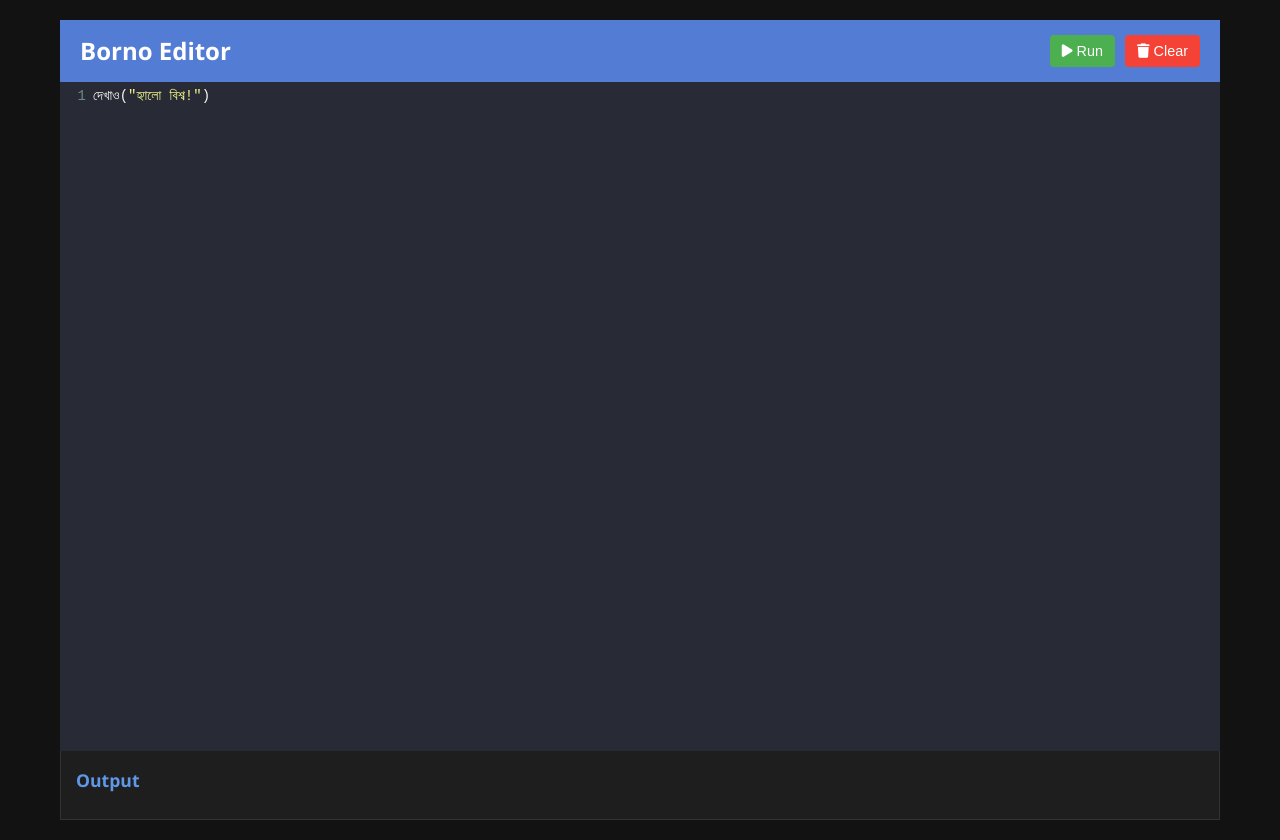
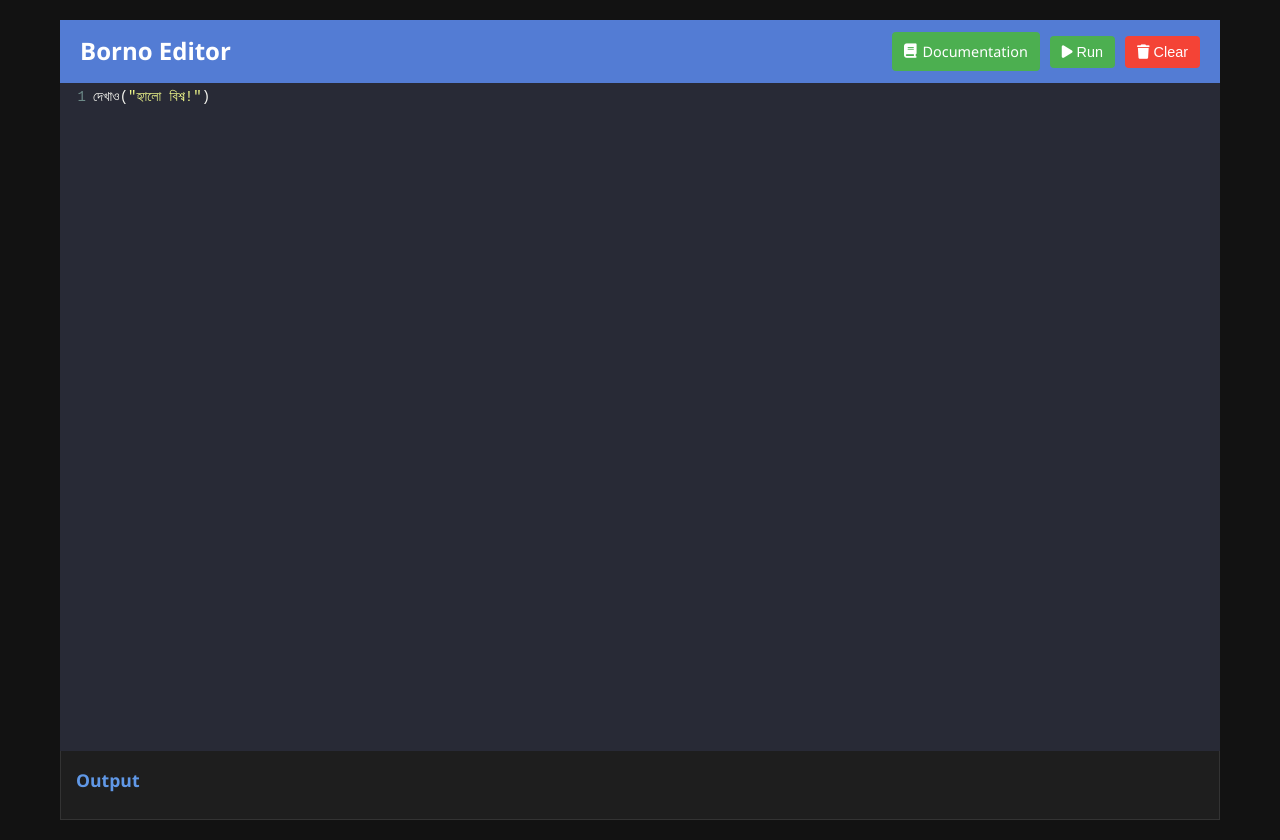
Before and after one commit to idcnys/borno, a plain HTML site: page index.html in a window 1280 px wide. Drawn offline with nearby package versions, Linux system fonts and the light colour scheme.

Commit message:
fix: add documentation link button on homepage

```diff
--- a/index.html
+++ b/index.html
@@ -1,24 +1,33 @@
 <!DOCTYPE html>
 <html lang="en">
+
 <head>
     <meta charset="UTF-8">
     <meta name="viewport" content="width=device-width, initial-scale=1.0">
     <title>Borno Language Editor</title>
-<link rel="stylesheet" href="https://cdnjs.cloudflare.com/ajax/libs/font-awesome/6.7.2/css/fontawesome.min.css" integrity="sha512-v8QQ0YQ3H4K6Ic3PJkym91KoeNT5S3PnDKvqnwqFD1oiqIl653crGZplPdU5KKtHjO0QKcQ2aUlQZYjHczkmGw==" crossorigin="anonymous" referrerpolicy="no-referrer" />
-    <link rel="stylesheet" href="https://cdnjs.cloudflare.com/ajax/libs/font-awesome/6.7.2/css/all.min.css" integrity="sha512-Evv84Mr4kqVGRNSgIGL/F/aIDqQb7xQ2vcrdIwxfjThSH8CSR7PBEakCr51Ck+w+/U6swU2Im1vVX0SVk9ABhg==" crossorigin="anonymous" referrerpolicy="no-referrer" />
+    <link rel="stylesheet" href="https://cdnjs.cloudflare.com/ajax/libs/font-awesome/6.7.2/css/fontawesome.min.css"
+        integrity="sha512-v8QQ0YQ3H4K6Ic3PJkym91KoeNT5S3PnDKvqnwqFD1oiqIl653crGZplPdU5KKtHjO0QKcQ2aUlQZYjHczkmGw=="
+        crossorigin="anonymous" referrerpolicy="no-referrer" />
+    <link rel="stylesheet" href="https://cdnjs.cloudflare.com/ajax/libs/font-awesome/6.7.2/css/all.min.css"
+        integrity="sha512-Evv84Mr4kqVGRNSgIGL/F/aIDqQb7xQ2vcrdIwxfjThSH8CSR7PBEakCr51Ck+w+/U6swU2Im1vVX0SVk9ABhg=="
+        crossorigin="anonymous" referrerpolicy="no-referrer" />
     <!-- Load CodeMirror resources from CDN -->
     <link rel="stylesheet" href="https://cdnjs.cloudflare.com/ajax/libs/codemirror/5.65.2/codemirror.min.css">
     <link rel="stylesheet" href="https://cdnjs.cloudflare.com/ajax/libs/codemirror/5.65.2/theme/dracula.min.css">
     <script src="https://cdnjs.cloudflare.com/ajax/libs/codemirror/5.65.2/codemirror.min.js"></script>
     <script src="https://cdnjs.cloudflare.com/ajax/libs/codemirror/5.65.2/addon/mode/simple.min.js"></script>
-<link rel="stylesheet" href="style.css">
+    <link rel="stylesheet" href="style.css">
 </head>
+
 <body>
     <div class="container">
         <div class="editor-container">
             <div class="editor-header">
                 <h1 class="editor-title">Borno Editor</h1>
                 <div class="editor-controls">
+                    <a class="docs-btn" href="./docs/index.html">
+                        <i class="fas fa-book" aria-hidden="true"></i> Documentation
+                    </a>
                     <button class="run-btn" id="run"> <i class="fas fa-play" aria-hidden="true"></i> Run </button>
                     <button class="clear-btn" id="clear"><i class="fas fa-trash" aria-hidden="true"></i> Clear</button>
                 </div>
@@ -35,4 +44,5 @@
 
     </script>
 </body>
+
 </html>
--- a/style.css
+++ b/style.css
@@ -58,7 +58,8 @@
      flex-wrap: wrap;
  }
 
-        select, button {
+ select,
+ button {
      padding: 8px 12px;
      border-radius: 4px;
      border: none;
@@ -69,7 +70,8 @@
      transition: all 0.2s;
  }
 
-        select:hover, button:hover {
+ select:hover,
+ button:hover {
      background-color: #7b1fa2;
  }
 
@@ -87,6 +89,26 @@
 
  button.clear-btn:hover {
      background-color: #d32f2f;
+ }
+
+ a.docs-btn {
+     display: inline-flex;
+     align-items: center;
+     gap: 6px;
+     padding: 8px 12px;
+     border-radius: 4px;
+     background-color: var(--success-color);
+     color: #fff;
+     text-decoration: none;
+     font: inherit;
+     font-size: 0.9rem;
+     transition: all 0.2s;
+ }
+
+ a.docs-btn:hover {
+     background-color: #d32f2f;
+     color: #fff;
+     text-decoration: none;
  }
 
  .CodeMirror {
@@ -137,7 +159,8 @@
          width: 100%;
      }
 
-            select, button {
+     select,
+     button {
          flex-grow: 1;
      }
 
```
Also changed, not shown: package-lock.json (added). Lines whose indentation alone changed are shown as unchanged.
